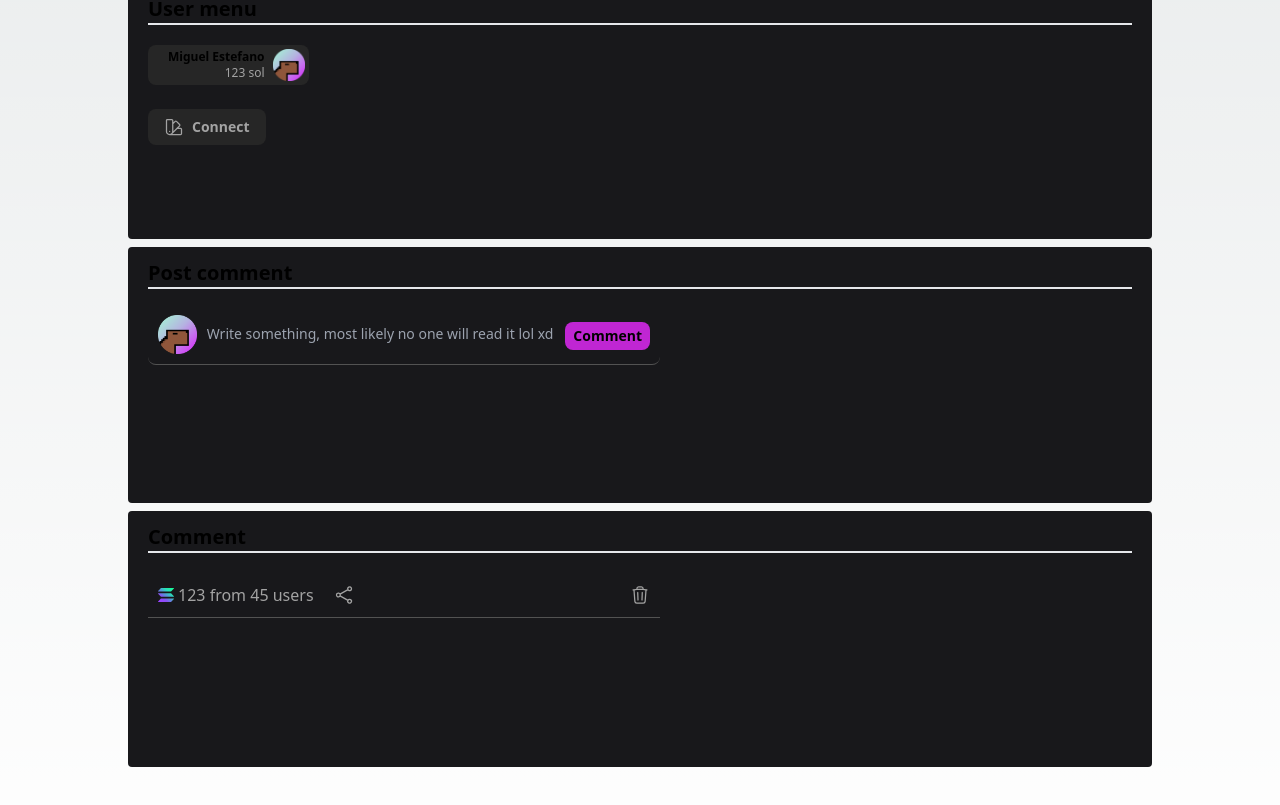
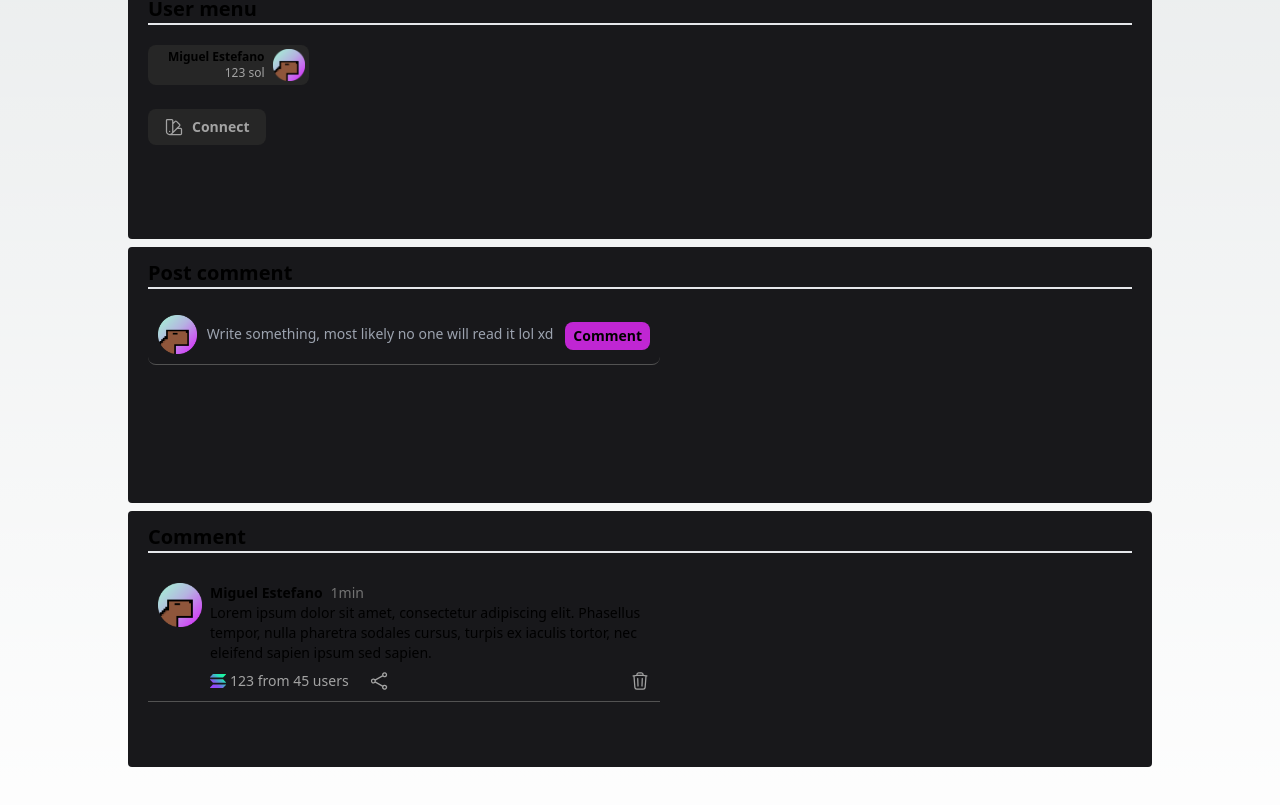
Before and after one commit to BastidaNicolas/comments-xyz-client, a Next.js app: page / in a window 1280 px wide. Shown: the part 1075-1880 px from the top of the page. Built offline with nearby package versions, Linux system fonts and the light colour scheme.

Commit message:
comment mockup finished

```diff
--- a/src/components/comment.tsx
+++ b/src/components/comment.tsx
@@ -1,16 +1,41 @@
+import Image from "next/image";
 import ContributionButton from "./contributionButton";
 import DeleteButton from "./deleteButton";
 import ShareButton from "./shareButton";
 
+import placeholderImg from "@/media/logo.png";
+import Link from "next/link";
+
 export default function Comment() {
   return (
-    <div className="border-b border-neutral-600 p-2.5">
-      <div className="flex justify-between">
-        <div className="flex">
-          <ContributionButton/>
-          <ShareButton/>
+    <div className="border-b border-neutral-600 px-1 py-2 md:p-2.5 grid grid-rows-[min-content_1fr] grid-cols-[min-content_1fr] md:grid-rows-[max-content_1fr] md:grid-cols-[max-content_1fr]">
+      <div className="w-10 h-10 md:w-11 md:h-11 row-start-1 row-end-2 md:row-start-1 md:row-end-4 mr-2 mb-2 md:mb-0">
+        <Link href={"/"}>
+          <Image
+            src={placeholderImg}
+            alt="user profile image"
+            width={44}
+            height={44}
+          />
+        </Link>
+      </div>
+      <div className="flex flex-col md:flex-row row-start-1 row-end-2 col-start-2">
+        <Link href={"/"} className=" md:mr-2 font-bold text-sm truncate">
+          Miguel Estefano
+        </Link>
+        <div className="text-neutral-500 text-sm">1min</div>
+      </div>
+      <p className="text-sm mb-2 col-start-1 md:col-start-2 col-end-3">
+        Lorem ipsum dolor sit amet, consectetur adipiscing elit. Phasellus
+        tempor, nulla pharetra sodales cursus, turpis ex iaculis tortor, nec
+        eleifend sapien ipsum sed sapien.
+      </p>
+      <div className="flex flex-wrap justify-between row-start-3 row-end-4 col-start-1 md:col-start-2 col-end-3">
+        <div className="flex flex-wrap">
+          <ContributionButton />
+          <ShareButton />
         </div>
-        <DeleteButton/>
+        <DeleteButton />
       </div>
     </div>
   );
--- a/src/components/contributionButton.tsx
+++ b/src/components/contributionButton.tsx
@@ -1,14 +1,13 @@
-'use client';
+"use client";
 
 import { useState } from "react";
 
 export default function ContributionButton() {
-
-  const [sol, setSol] = useState('123');
-  const [users, setUsers] = useState('45')
+  const [sol, setSol] = useState("123");
+  const [users, setUsers] = useState("45");
 
   return (
-    <button className="flex items-center text-neutral-400 hover:text-neutral-50 mr-5">
+    <button className="flex items-center text-sm text-transparent bg-clip-text bg-gradient-to-r from-neutral-400 to-neutral-400 hover:from-[#9945FF] hover:to-[#14F195] mr-5 truncate">
       <svg
         xmlns="http://www.w3.org/2000/svg"
         width="101"
--- a/src/components/deleteButton.tsx
+++ b/src/components/deleteButton.tsx
@@ -1,6 +1,6 @@
 export default function DeleteButton() {
   return (
-    <button className="text-neutral-400 hover:text-neutral-50">
+    <button className="text-neutral-400 hover:text-red-600 focus:text-red-600">
       <svg
         xmlns="http://www.w3.org/2000/svg"
         fill="none"
--- a/src/components/shareButton.tsx
+++ b/src/components/shareButton.tsx
@@ -1,3 +1,5 @@
+'use client';
+
 export default function ShareButton() {
   return (
     <button className="text-neutral-400 hover:text-neutral-50">
```
